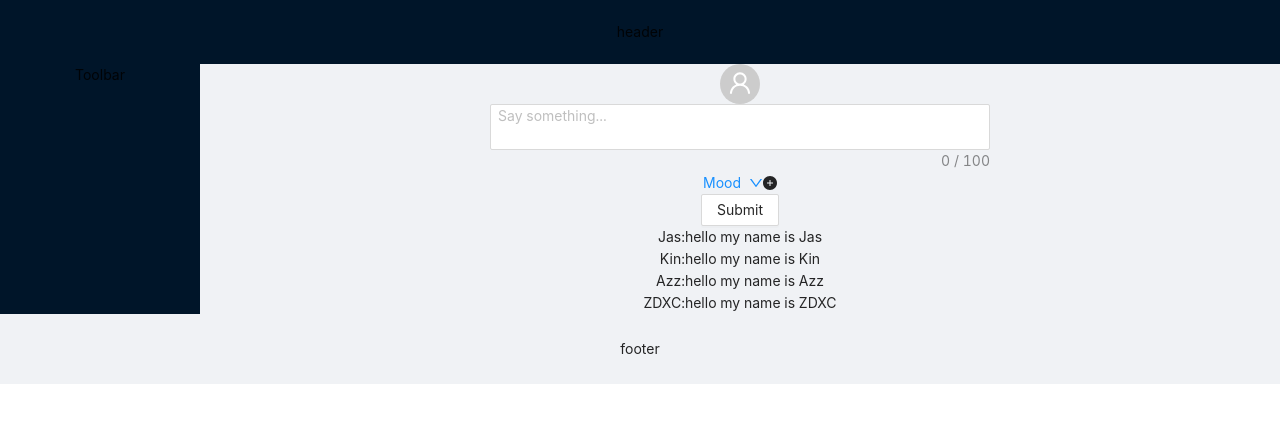
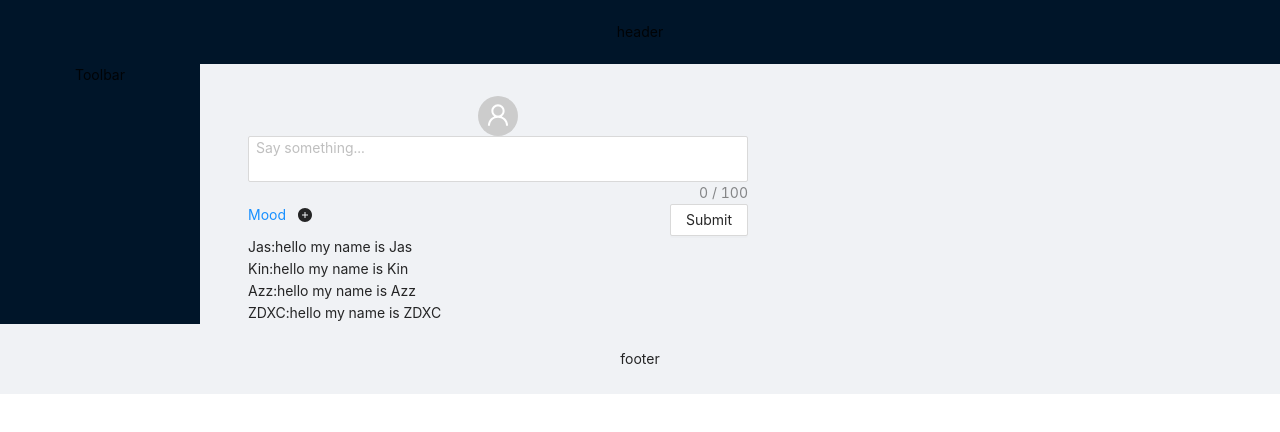
Before and after one commit to quzhiwei/React-Blog, a React (Create React App) app in the folder frontend/app/: page / in a window 1280 px wide. Shown: the top 432 px of the page. Built offline with nearby package versions, Linux system fonts and the light colour scheme.

Commit message:
added some styling to newblog and blog component

```diff
--- a/frontend/app/package.json
+++ b/frontend/app/package.json
@@ -15,8 +15,10 @@
     "react": "^18.1.0",
     "react-dom": "^18.1.0",
     "react-scripts": "5.0.1",
+    "sass": "^1.51.0",
     "typescript": "^4.4.2",
-    "web-vitals": "^2.1.0"
+    "web-vitals": "^2.1.0",
+    "webpack": "^5.72.1"
   },
   "scripts": {
     "start": "react-scripts start",
--- a/frontend/app/src/components/Blog/Blog/Blog.tsx
+++ b/frontend/app/src/components/Blog/Blog/Blog.tsx
@@ -1,11 +1,13 @@
-import React, { Component } from 'react'
+import React, { Component } from "react";
+import style from "./index.module.scss";
 export default class Blog extends Component<any> {
   render() {
-    const {user,content} = this.props.blog
+    const { user, content } = this.props.blog;
+    const { app } = style;
     return (
-      <div>
+      <div className={app}>
         {user}:{content}
       </div>
-    )
+    );
   }
 }
--- /dev/null
+++ b/frontend/app/src/components/Blog/Blog/index.module.scss
@@ -0,0 +1,5 @@
+.app{
+    text-align: left;
+    margin-left:3rem;
+    width:800px;
+}
--- a/frontend/app/src/components/Blog/NewBlog/NewBlog.tsx
+++ b/frontend/app/src/components/Blog/NewBlog/NewBlog.tsx
@@ -5,11 +5,11 @@ import {
   UserOutlined,
   DownOutlined,
 } from "@ant-design/icons";
-
+import style from "./index.module.scss";
 export default class NewBlog extends Component {
   state = {
     blogContent: "",
-    tag: 'Mood',
+    tag: "Mood",
     items: [
       {
         label: "Daily",
@@ -27,32 +27,27 @@ export default class NewBlog extends Component {
         label: "Others",
         key: "4",
       },
-    ]
+    ],
   };
   onChange = (e: any) => {
     console.log("Change:", e.target.value);
     this.setState({ blogContent: e.target.value });
   };
-
   submit = () => {
     console.log(this.state.blogContent);
     this.setState({ blogContent: "" });
   };
-  updateTag = (e:any)=>{
+  updateTag = (e: any) => {
     console.log(this.state.items[e.key].label);
-    this.setState({tag:this.state.items[e.keys].label})
-  }
+    this.setState({ tag: this.state.items[Number(e.key)-1].label });
+  };
   render() {
-    const { blogContent, tag ,items} = this.state;
-    const menu = (
-      <Menu
-      onClick={this.updateTag}
-      items={items}
-      />
-    );
+    const { blogContent, tag, items } = this.state;
+    const { app ,blogOptions, options, submit, tagDropdown , upload} = style;
+    const menu = <Menu onClick={this.updateTag} items={items} />;
     const { TextArea } = Input;
     return (
-      <div>
+      <div className={app}>
         <div>
           <Avatar size="large" icon={<UserOutlined />} />
           <TextArea
@@ -67,21 +62,20 @@ export default class NewBlog extends Component {
           />
           <br />
         </div>
-        <div id="newBlogUtil">
-          <div id="options"  >
-            <Dropdown
-              overlay={menu}
-            >
+        <div className={blogOptions}>
+          <div className={options}>
+            <div className={tagDropdown}>
+            <Dropdown overlay={menu} >
               <a onClick={(e) => e.preventDefault()}>
-                <Space>
                   {tag}
-                  <DownOutlined />
-                </Space>
               </a>
             </Dropdown>
-            <PlusCircleFilled />
+            </div>
+            <div className={upload}>
+              <PlusCircleFilled />
+            </div>
           </div>
-          <div id="submit">
+          <div className={submit}>
             <Button style={{ margin: "auto" }} onClick={this.submit}>
               Submit
             </Button>
--- /dev/null
+++ b/frontend/app/src/components/Blog/NewBlog/index.module.scss
@@ -0,0 +1,28 @@
+.app{
+    font-size: 100%;
+    margin-top:2rem;
+    width: 500px;
+    margin-left:3rem;
+}
+
+.blogOptions{
+    display: flex;
+}
+
+.options{
+    text-align: left;
+    display:flex;
+}
+
+.submit{
+    flex:10%;
+    text-align: right;
+}
+
+.tagDropdown{
+    width: 50px;
+}
+
+.upload{
+
+}
--- /dev/null
+++ b/frontend/app/webpack.config.js
@@ -0,0 +1,59 @@
+module.exports = {
+    entry: __dirname + '/index.js',
+    output: {
+      publicPath: '/',
+      filename: './bundle.js'
+    },
+    module: {
+      loaders: [
+        {
+          test: /\.jsx?$/,
+          exclude: /node_modules/,
+          loader: 'babel',
+          query: {
+            presets: ['es2015', 'stage-0', 'react']
+          }
+        },
+        {
+          test: /\.css$/,
+          loader: "style-loader!css-loader?modules"
+        },
+        // LESS
+        {
+          test: /\.less$/,
+          loader: 'style!css!less'
+        },
+
+        // SASS
+        {
+          test: /\.scss$/,
+          loader: 'style!css!sass'
+        }
+        // {
+        //   test: /\.(png|jpg|gif|jpeg)$/,
+        //   use: [{
+        //     loader: 'url-loader',
+        //     // loader: 'file-loader',
+        //     options: {
+        //       esModule: false, // 这里设置为false
+        //       name: '[name].[ext]',
+        //       limit: 10240
+        //     }
+        //   }]
+        // }
+
+        // {
+        //   test: /\.(png|jpe?g|gif)$/i,
+        //   use: [
+        //     {
+        //       loader: 'file-loader',
+        //       options: {
+        //         esModule: false,
+        //       },
+        //     },
+        //   ],
+        // },
+
+      ]
+    }
+  };
```
Also changed, not shown: frontend/app/src/components/Blog/NewBlog/index.scss (deleted), 1 other file (tests, documents, lock files or other folders).
